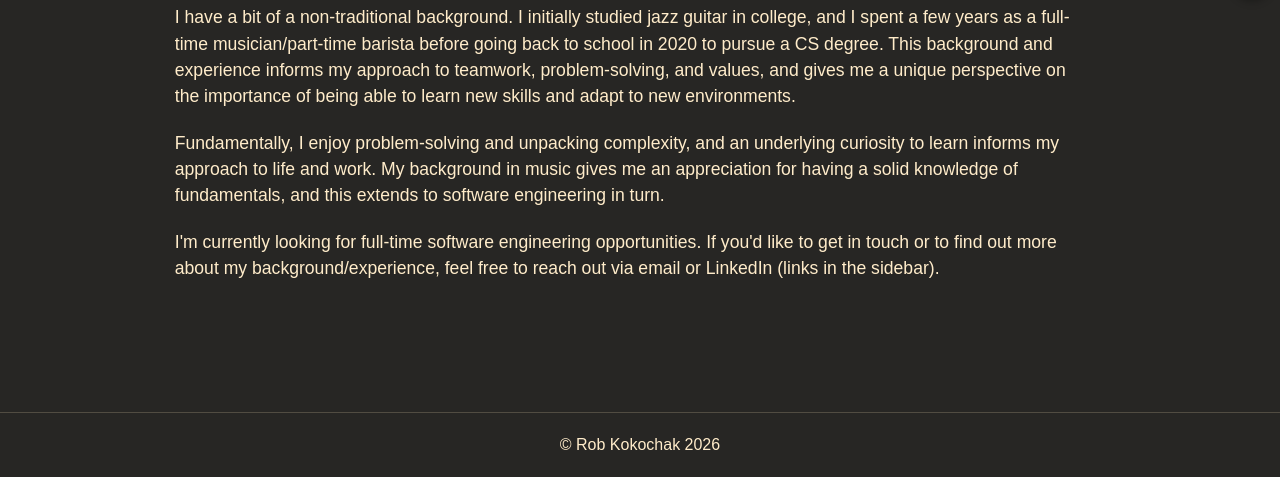
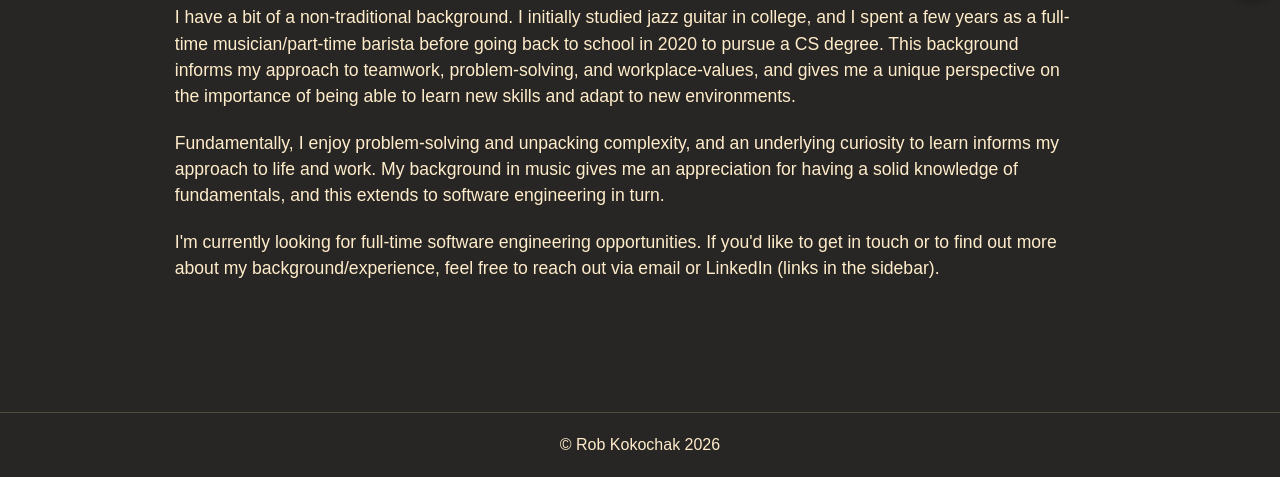
Before and after one commit to RobKokochak/portfolio-site, an Eleventy site: page src/about.njk in a window 1280 px wide. Shown: the part 323-800 px from the top of the page. Built offline with nearby package versions, Linux system fonts and the light colour scheme; Eleventy itself is replaced by a stand-in of ours; files that its build step writes are made by us from their sources; a web font is replaced by a local one.

Commit message:
update about

```diff
--- a/src/about.njk
+++ b/src/about.njk
@@ -13,8 +13,8 @@ layout: "base.njk"
     </p>
 
     <p>I have a bit of a non-traditional background. I initially studied jazz guitar in college,
-      and I spent a few years as a full-time musician/part-time barista before going back to school in 2020 to pursue a CS degree. This background and experience informs
-      my approach to teamwork, problem-solving, and values, and gives me a unique perspective on the importance of
+      and I spent a few years as a full-time musician/part-time barista before going back to school in 2020 to pursue a CS degree. This background informs
+      my approach to teamwork, problem-solving, and workplace-values, and gives me a unique perspective on the importance of
       being able to learn new skills and adapt to new environments.
     </p>
 
```
